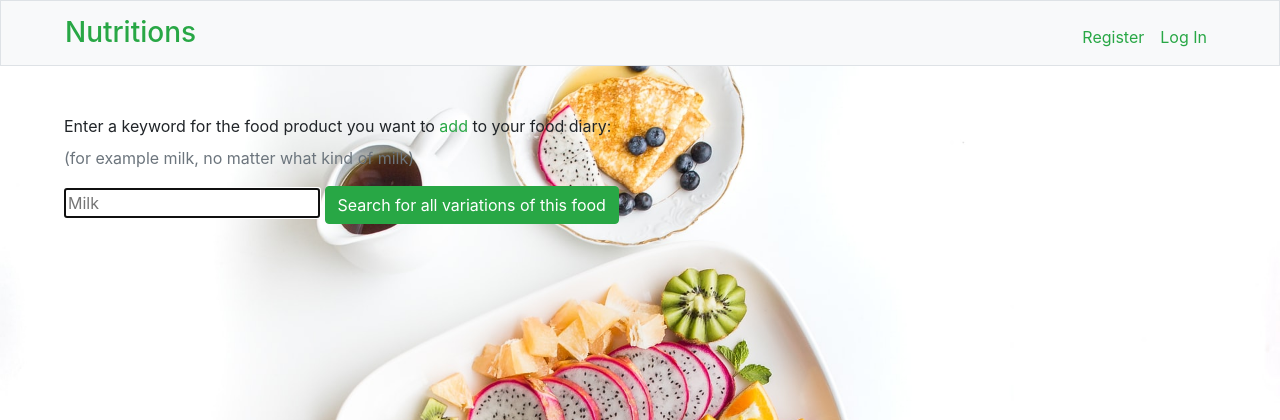
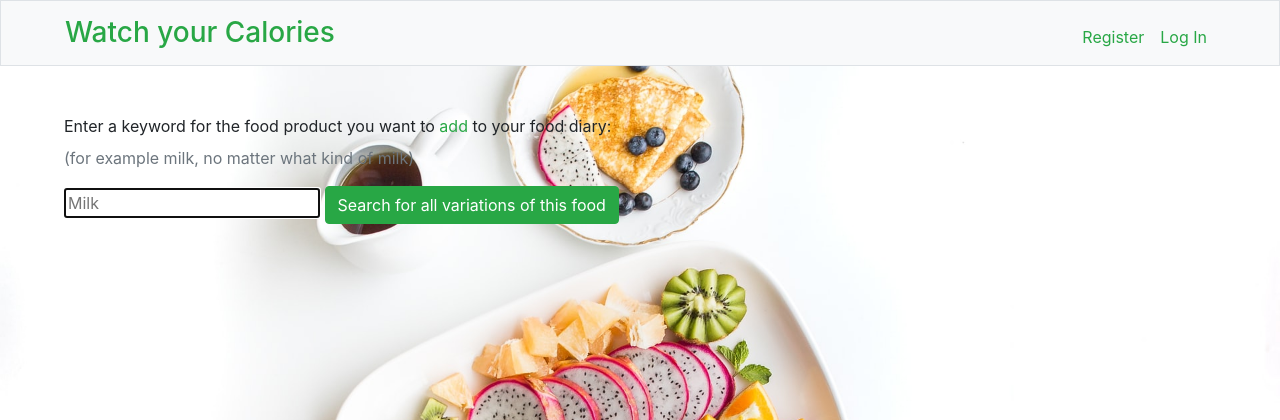
Before and after one commit to mhmdmstfa2010/mhmdmstfa2010, a Flask app: page /add in a window 1280 px wide. Shown: the top 420 px of the page. Run offline with Flask 3, Linux system fonts and the light colour scheme; some libraries are stand-ins or nearby versions.

Commit message:
Sun, Apr 14, 2024, 6:17 PM +02:00

```diff
--- a/project/templates/layout.html
+++ b/project/templates/layout.html
@@ -22,7 +22,7 @@
     </head>
     <body class="bg-light">
         <nav class="navbar navbar-expand-md  navbar-light border ">
-            <a class="navbar-brand" href="/"><span class=" h3 text-success ml-5">Nutritions</span></a>
+            <a class="navbar-brand" href="/"><span class=" h3 text-success ml-5">Watch your Calories</span></a>
             <button aria-controls="navbar" aria-expanded="false" aria-label="Toggle navigation" class="navbar-toggler" data-target="#navbar" data-toggle="collapse" type="button">
                 <span class="navbar-toggler-icon"></span>
             </button>
```
